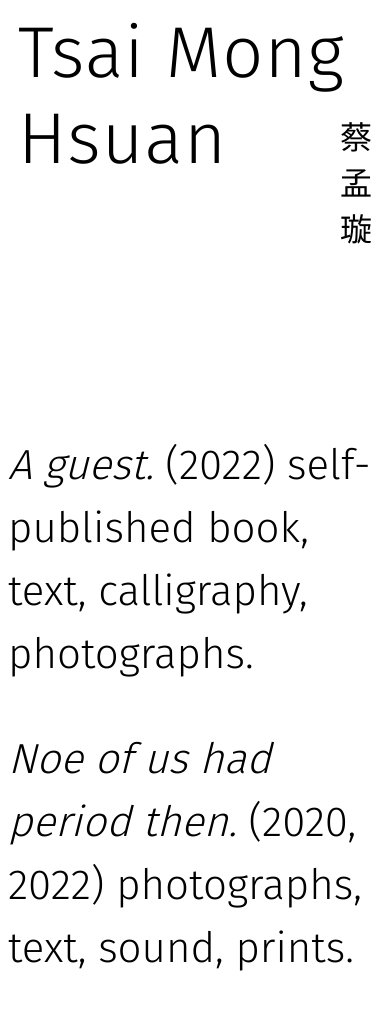
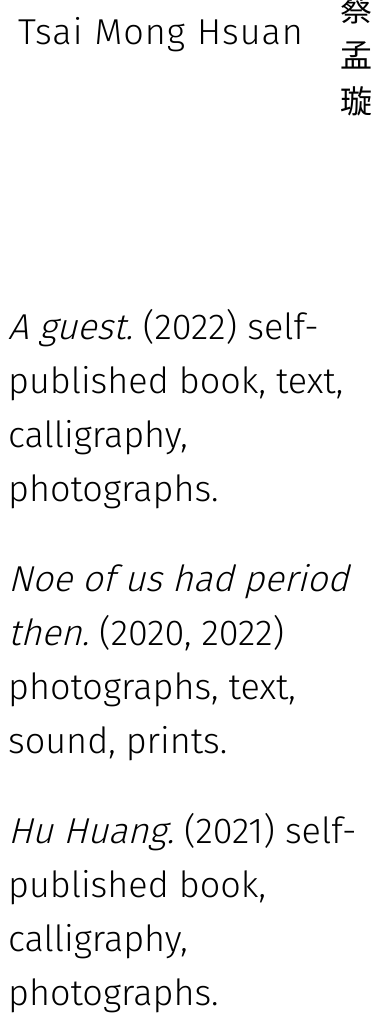
Before and after one commit to MongHsuan/website, a plain HTML site: page index.html in a window 390 px wide. Shown: the top 1018 px of the page. Drawn offline with Linux system fonts and the light colour scheme.

Commit message:
Update stylesheet.css

```diff
--- a/stylesheet.css
+++ b/stylesheet.css
@@ -25,7 +25,7 @@ margin-left:45px;
 
 @media only screen and (max-width: 1080px) {
 	#myname {
-	font-size:72px;
+	font-size:36px;
 	font-weight:300;
 	margin:10px;
 	position:relative;}
@@ -38,7 +38,7 @@ font-size:200%;
 float:right;
 position:static;
 margin-right:100px;
-margin-bottom:50px;
+margin-bottom:-50px;
 }
 
 
@@ -80,7 +80,7 @@ line-height:150%;
 
 @media only screen and (max-width: 1080px) {
         .titleinfo {
-        font-size:42px;}
+        font-size:36px;}
 }
 
 a:link {
```
